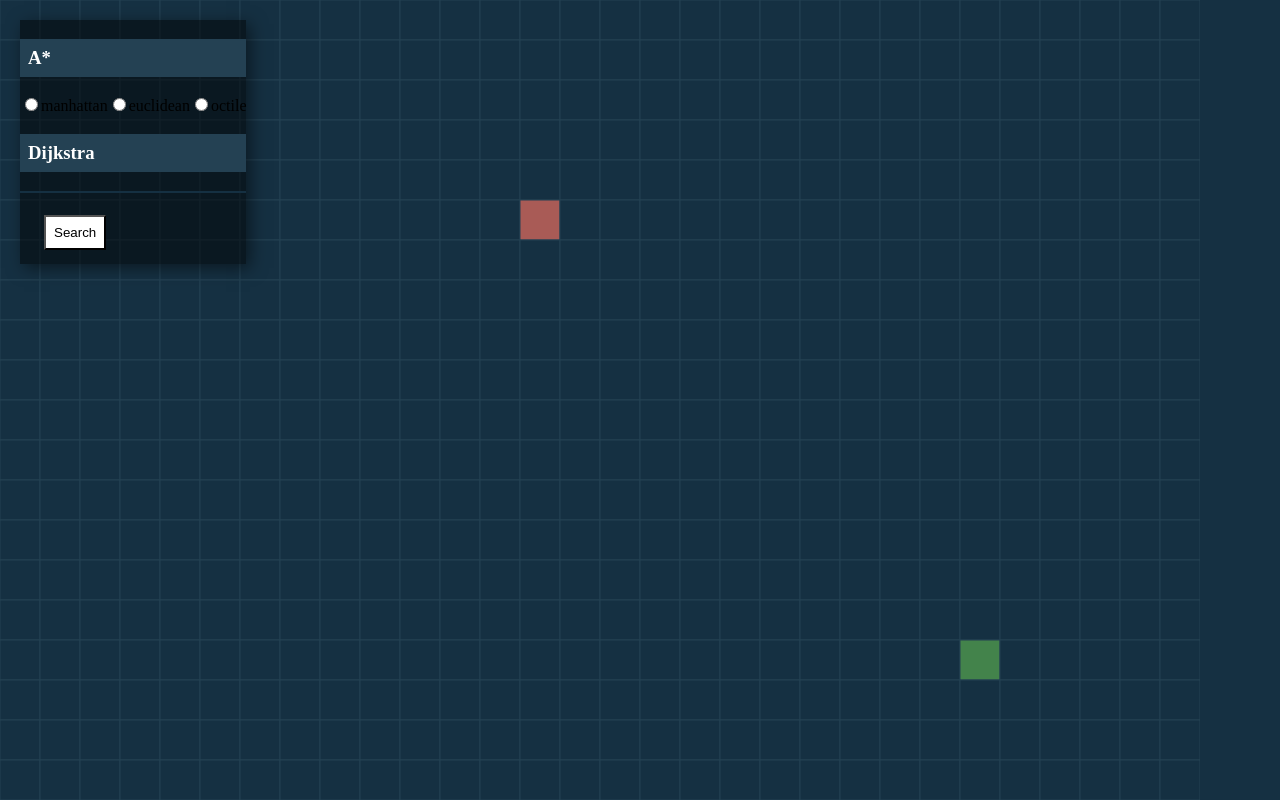
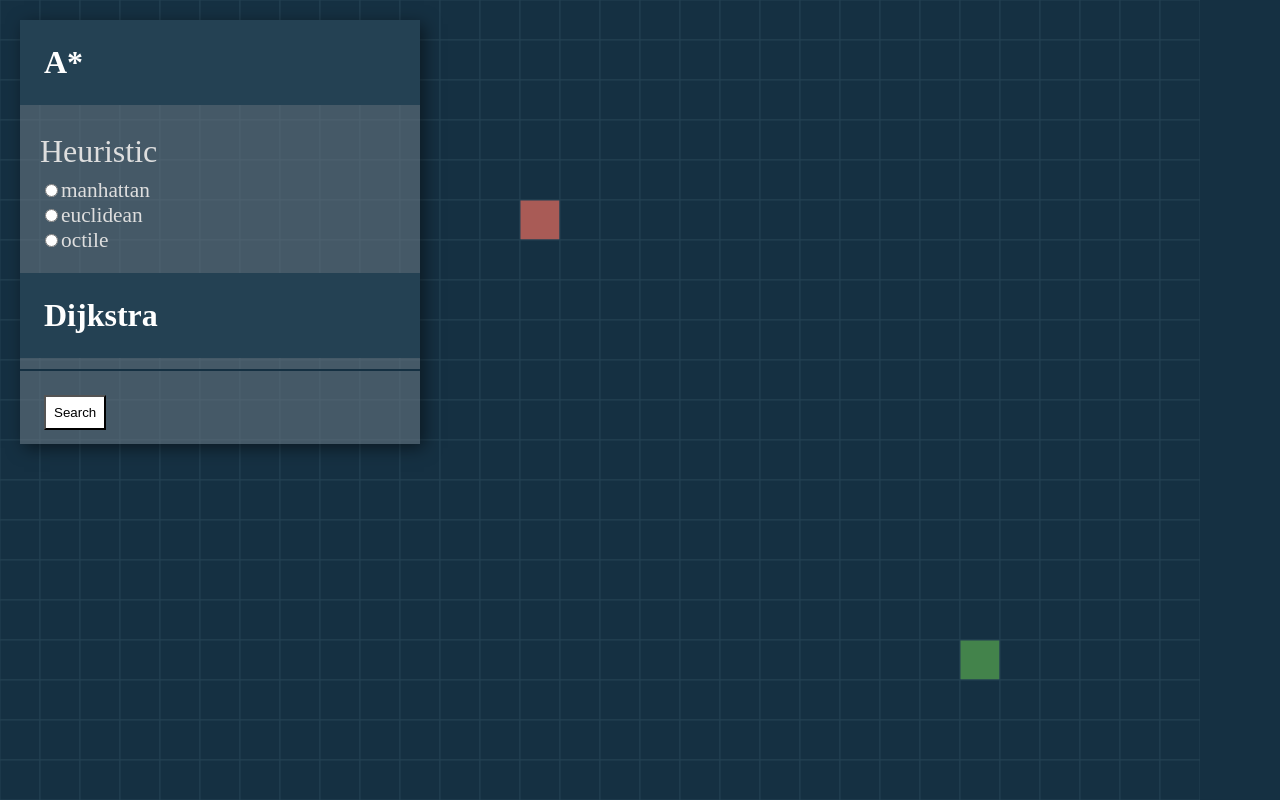
Before and after one commit to jamtartley/pathfinding, a React app: page / in a window 1280 px wide. Built offline with nearby package versions, Linux system fonts and the light colour scheme.

Commit message:
Improve control panel style

```diff
--- a/src/presentation/components/a_star.js
+++ b/src/presentation/components/a_star.js
@@ -7,7 +7,7 @@ export default class AStar extends React.Component {
         return (
             <React.Fragment>
                 <h3 className="section-header" data-search={this.props.type}>A*</h3>
-                <div>
+                <div className="section-inner">
                     <Heuristics controller={this.props.controller}/>
                 </div>
             </React.Fragment>
--- a/src/presentation/components/heuristics.js
+++ b/src/presentation/components/heuristics.js
@@ -17,6 +17,9 @@ export default class Heuristics extends React.Component {
 
         return (
             <form name="heuristics-selection">
+            <header>
+                Heuristic
+            </header>
                 { options }
             </form>
         );
--- a/src/styles/colours.less
+++ b/src/styles/colours.less
@@ -1,3 +1,5 @@
 @background: #153042;
+@header-text: #DEDEDE;
+@text: #DEDEDE;
 @section-header: @stroke;
 @stroke: #244153;
--- a/src/styles/control_panel.less
+++ b/src/styles/control_panel.less
@@ -6,8 +6,10 @@
     position: absolute;
     top: @inset;
     left: @inset;
-    background: rgba(0, 0, 0, 0.5);
+    min-width: 400px;
+    background: rgba(102, 118, 128, 0.6);
     box-shadow: 4px 4px 16px rgba(0, 0, 0, 0.5);
+    font-size: 16pt;
 
     button {
         margin: 4px;
@@ -31,6 +33,9 @@
 }
 
 #search-panel {
+    &> div {
+        padding: 20px;
+    }
 }
 
 #action-panel {
@@ -39,6 +44,22 @@
 
 .section-header {
     background: @section-header;
-    padding: 8px;
+    padding: 24px;
+    margin-block-start: 0;
+    margin-block-end: 0;
     color: white;
+    font-size: 1.5em;
 }
+
+.section-inner {
+    form {
+        display: flex;
+        flex-direction: column;
+        color: @text;
+
+        header {
+            margin: 8px 0;
+            font-size: 1.5em;
+        }
+    }
+}
```
